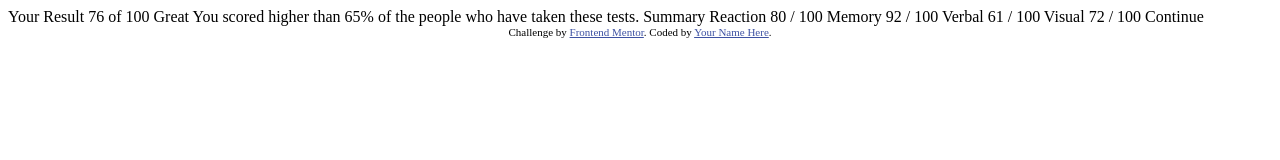
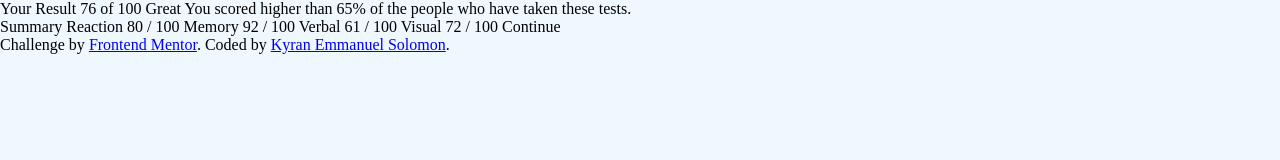
Before and after one commit to Kykyzxz/resultSummaryComponent, a plain HTML site: page index.html in a window 1280 px wide. Drawn offline with Linux system fonts and the light colour scheme.

Commit message:
new changes

```diff
--- /dev/null
+++ b/index.css
@@ -0,0 +1,10 @@
+*{
+    margin: 0;
+    padding: 0;
+}
+*::before,*::after{
+    box-sizing: border-box;
+}
+body{
+    background-color: aliceblue;
+}
--- a/index.html
+++ b/index.html
@@ -5,24 +5,22 @@
     <meta name="viewport" content="width=device-width, initial-scale=1.0"> <!-- displays site properly based on user's device -->
 
     <link rel="icon" type="image/png" sizes="32x32" href="./assets/images/favicon-32x32.png">
+    <link rel="stylesheet" href="index.css">
 
     <title>Frontend Mentor | Results summary component</title>
 
-  <!-- Feel free to remove these styles or customise in your own stylesheet 👍 -->
-  <style>
-    .attribution { font-size: 11px; text-align: center; }
-    .attribution a { color: hsl(228, 45%, 44%); }
-  </style>
   </head>
   <body>
-
+    <div class="main-div">
+      <div class="result-div">
         Your Result
         76
         of 100
 
         Great
         You scored higher than 65% of the people who have taken these tests.
-
+      </div>
+      <div class="summary-div">
         Summary
 
         Reaction
@@ -38,10 +36,12 @@
         72 / 100
 
         Continue
+      </div>
+    </div>
 
     <div class="attribution">
       Challenge by <a href="https://www.frontendmentor.io?ref=challenge" target="_blank">Frontend Mentor</a>.
-    Coded by <a href="#">Your Name Here</a>.
+      Coded by <a href="#">Kyran Emmanuel Solomon</a>.
     </div>
   </body>
 </html>
```
Lines whose indentation alone changed are shown as unchanged.
